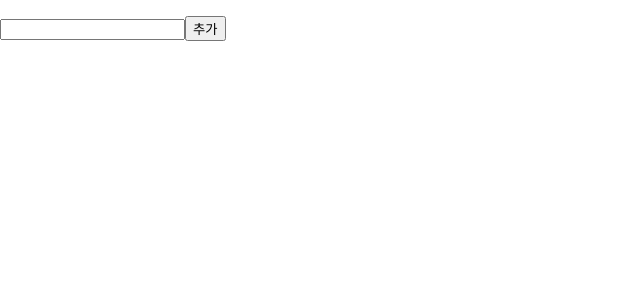
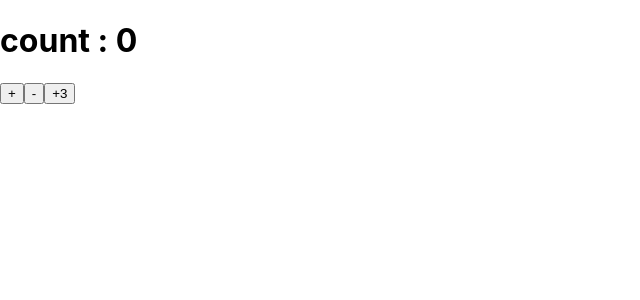
Before and after one commit to gudwh14/ts-react-practice, a React (Create React App) app: page / in a window 1280 px wide. Shown: the top 300 px of the page, without its empty margins (0-640 px from the left). Built offline with nearby package versions, Linux system fonts and the light colour scheme.

Commit message:
refactor : Redux-Toolkit 을 이용해 Counter 리팩터
Redux 코드를 효과적으로 관리하기 위해 Redux-Toolkit 을 이용해
기존 Counter 를 리팩터 하였음

```diff
--- a/package.json
+++ b/package.json
@@ -3,6 +3,7 @@
   "version": "0.1.0",
   "private": true,
   "dependencies": {
+    "@reduxjs/toolkit": "^1.6.0",
     "@testing-library/jest-dom": "^5.14.1",
     "@testing-library/react": "^11.2.7",
     "@testing-library/user-event": "^12.8.3",
@@ -11,11 +12,13 @@
     "@types/react": "^17.0.13",
     "@types/react-dom": "^17.0.8",
     "@types/react-redux": "^7.1.18",
+    "@types/redux-logger": "^3.0.9",
     "react": "^17.0.2",
     "react-dom": "^17.0.2",
     "react-redux": "^7.2.4",
     "react-scripts": "4.0.3",
     "redux": "^4.1.0",
+    "redux-logger": "^3.0.6",
     "typescript": "^4.3.5",
     "web-vitals": "^1.1.2"
   },
--- a/src/App.tsx
+++ b/src/App.tsx
@@ -10,17 +10,19 @@ import SampleProvider from "./ContextAPI/SampleContext";
 import Sample from "./ContextAPI/Sample";
 import CounterContainer from "./Redux/components/CounterContainer";
 import TodoContainer from "./Redux/components/TodoContainer";
+import CounterContainerRF from "./Redux/ReduxToolkit/components/CounterContainerRF";
 
 function App() {
   return (
       // <SampleProvider>
       //   {/*<Hello name={"JJO"} optional={"Option!"} onClick={(name: string)=>{console.log(name)}}/>*/}
       //   {/*<MyForm onSubmit={(form : {name : string , age : number})=>{console.log(form)}}/>*/}
-      //   {/*<Counter/>*/}
+      //   {/*<CounterRF/>*/}
       //   <Sample/>
       // </SampleProvider>
       // <CounterContainer/>
-      <TodoContainer/>
+      // <TodoContainer/>
+      <CounterContainerRF/>
   );
 }
 
--- /dev/null
+++ b/src/Redux/ReduxToolkit/components/CounterContainerRF.tsx
@@ -0,0 +1,29 @@
+import {useDispatch, useSelector} from "react-redux";
+import CounterRF from "./CounterRF";
+import {RootSateRF} from "../modules";
+import {increase,decrease,increaseBy} from '../modules/counter';
+
+const CounterContainerRF = () => {
+    // 상태를 조회합니다. 상태를 조회 할 때에는 state 의 타입을 RootState 로 지정해야합니다.
+    const count = useSelector((state : RootSateRF) => state.counterSlice.count);
+    const dispatch = useDispatch();
+
+    // 각 액션들을 디스패치하는 함수들을 만들어줍니다
+    const onIncrease = () => {
+        dispatch(increase());
+    }
+
+    const onDecrease = () => {
+        dispatch(decrease());
+    }
+
+    const onIncreaseBy = (diff : number) => {
+        dispatch(increaseBy(diff));
+    }
+
+    return (
+        <CounterRF count={count} onIncrease={onIncrease} onDecrease={onDecrease} onIncreaseBy={onIncreaseBy}/>
+    )
+}
+
+export default CounterContainerRF;
--- /dev/null
+++ b/src/Redux/ReduxToolkit/components/CounterRF.tsx
@@ -0,0 +1,20 @@
+
+type CounterProps = {
+    count : number;
+    onIncrease : () => void;
+    onDecrease : () => void;
+    onIncreaseBy : (diff : number) => void;
+}
+
+const CounterRF = ({count,onIncrease,onDecrease,onIncreaseBy} : CounterProps) => {
+    return (
+        <>
+            <h1>count : {count}</h1>
+            <button onClick={onIncrease}>+</button>
+            <button onClick={onDecrease}>-</button>
+            <button onClick={()=>onIncreaseBy(3)}>+3</button>
+        </>
+    )
+}
+
+export default CounterRF;
--- /dev/null
+++ b/src/Redux/ReduxToolkit/modules/counter.tsx
@@ -0,0 +1,32 @@
+/*
+    counter Module 를 Redux-Toolkit 를 이용해서 Refactor 해주기
+ */
+
+import {createSlice, PayloadAction} from "@reduxjs/toolkit";
+
+type CounterState = {
+    count : number
+}
+
+const initialState : CounterState = {
+    count : 0
+}
+
+export const counterSlice = createSlice({
+    name : 'counter',
+    initialState,
+    reducers : {
+        increase(state : CounterState) {
+            state.count = state.count + 1;
+        },
+        decrease(state : CounterState) {
+            state.count = state.count - 1;
+        },
+        increaseBy(state : CounterState, action : PayloadAction<number>) {
+            state.count = state.count + action.payload;
+        }
+    },
+});
+
+export default counterSlice.reducer;
+export const {increase,decrease,increaseBy} = counterSlice.actions;
--- /dev/null
+++ b/src/Redux/ReduxToolkit/modules/index.ts
@@ -0,0 +1,12 @@
+import {configureStore, getDefaultMiddleware} from "@reduxjs/toolkit";
+import {counterSlice} from "./counter";
+import logger from "redux-logger";
+
+export const storeRF = configureStore({
+    reducer : {
+        counterSlice : counterSlice.reducer
+    },
+    middleware : getDefaultMiddleware().concat(logger)
+});
+
+export type RootSateRF = ReturnType<typeof storeRF.getState>;
--- a/src/index.tsx
+++ b/src/index.tsx
@@ -6,12 +6,14 @@ import reportWebVitals from './reportWebVitals';
 import {createStore} from "redux";
 import rootReducer from "./Redux/modules";
 import {Provider} from "react-redux";
+import {storeRF} from "./Redux/ReduxToolkit/modules";
 
 const store = createStore(rootReducer);
 
+
 ReactDOM.render(
   <React.StrictMode>
-      <Provider store={store}>
+      <Provider store={storeRF}>
         <App />
       </Provider>
   </React.StrictMode>,
```
Also changed, not shown: 1 other file (tests, documents, lock files or other folders).
